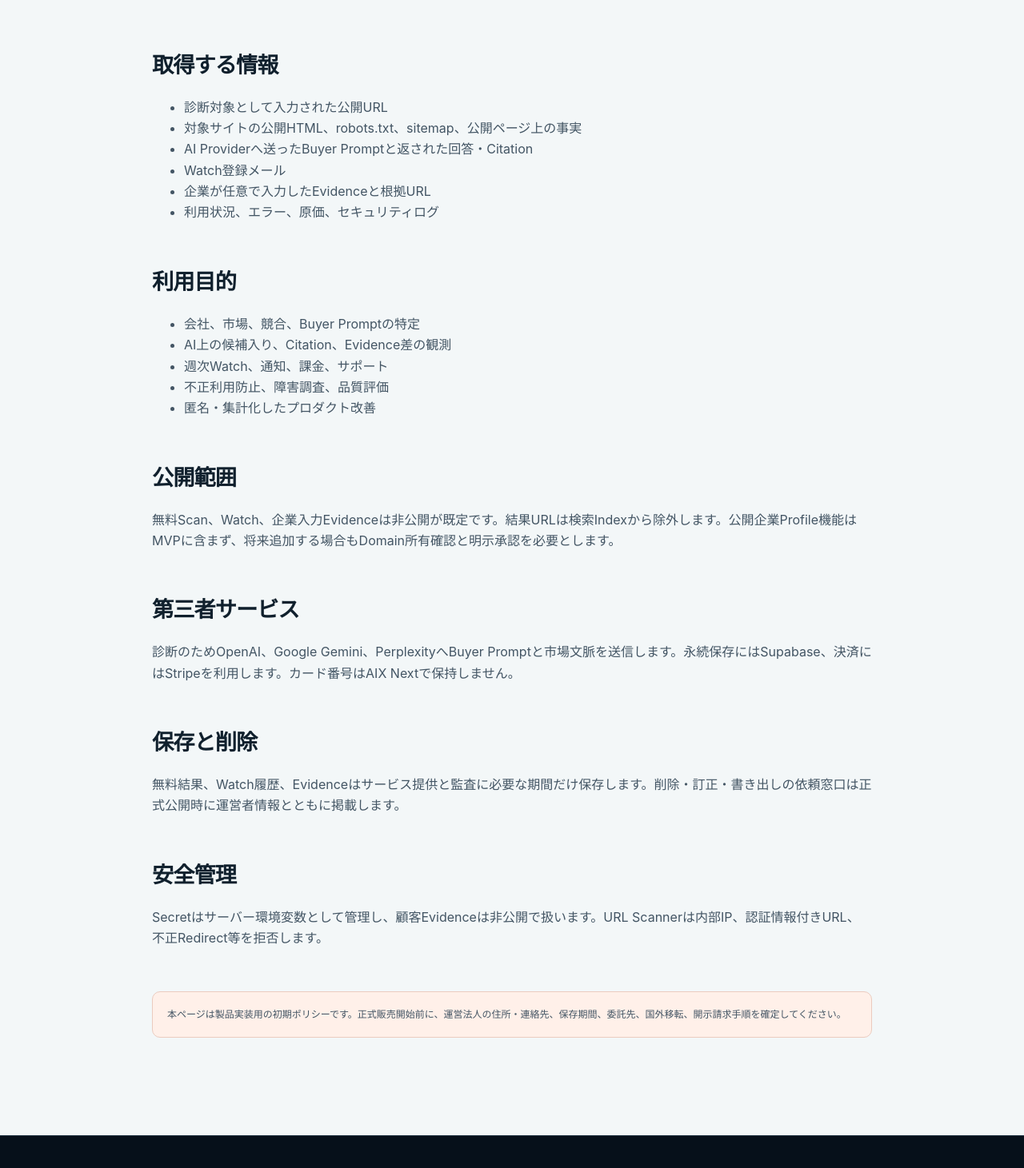
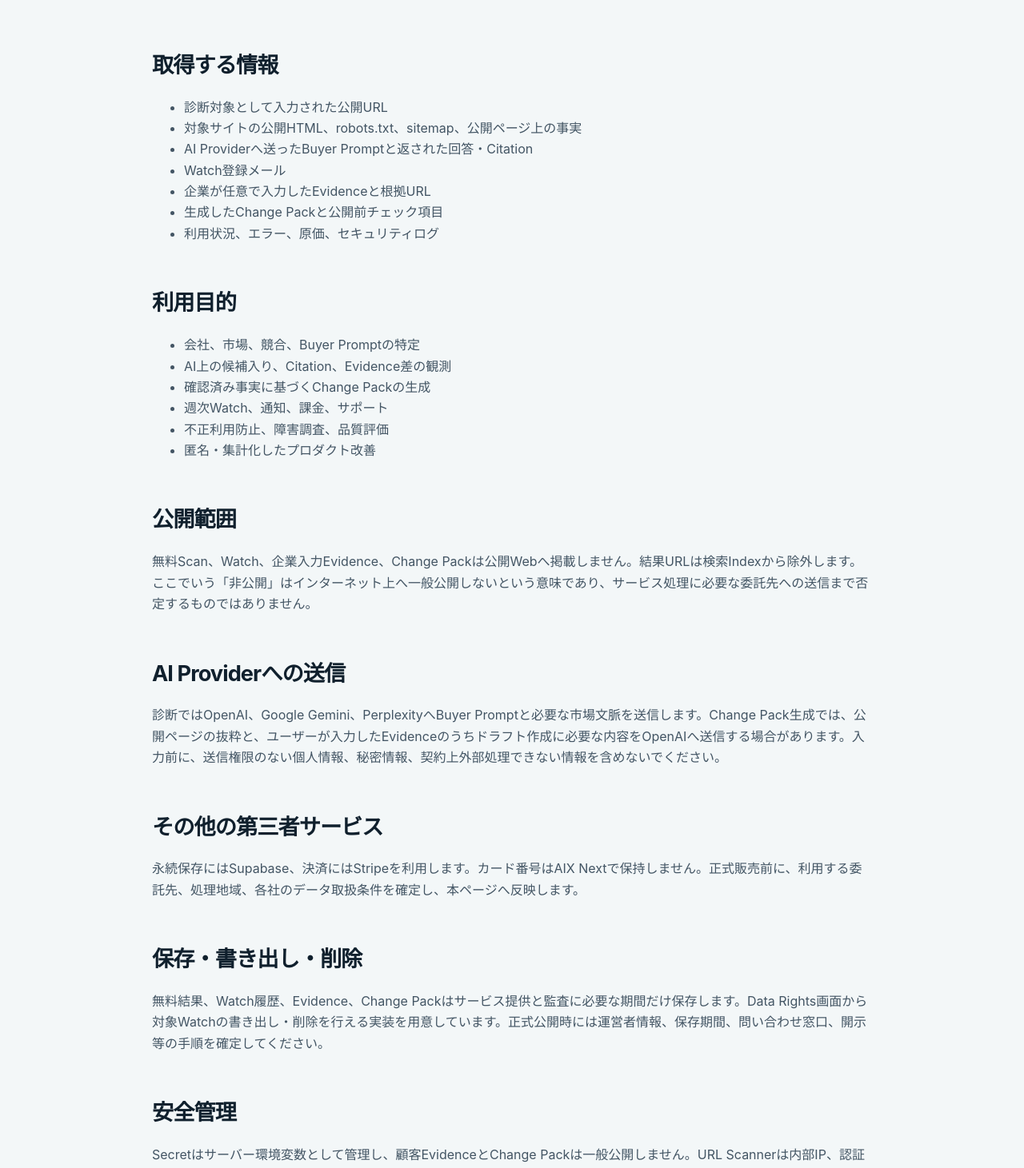
Before and after one commit to salve-de/AIX-next, a Next.js app: page /privacy in a window 1280 px wide. Shown: the part 520-1981 px from the top of the page at 80% size. Built offline with nearby package versions, Linux system fonts and the light colour scheme; no server answers.

Commit message:
disclose change pack evidence processing

```diff
--- a/app/privacy/page.tsx
+++ b/app/privacy/page.tsx
@@ -1,13 +1,14 @@
 import { MarketingShell } from "@/components/marketing-shell";
 
 export default function PrivacyPage() {
-  return <MarketingShell eyebrow="PRIVACY" title="公開Webを調べ、企業入力は非公開にする。" lead="AIX Nextは、診断に必要な範囲で公開サイト、AI回答、会社メール、企業が入力したEvidenceを取り扱います。">
-    <h2>取得する情報</h2><ul><li>診断対象として入力された公開URL</li><li>対象サイトの公開HTML、robots.txt、sitemap、公開ページ上の事実</li><li>AI Providerへ送ったBuyer Promptと返された回答・Citation</li><li>Watch登録メール</li><li>企業が任意で入力したEvidenceと根拠URL</li><li>利用状況、エラー、原価、セキュリティログ</li></ul>
-    <h2>利用目的</h2><ul><li>会社、市場、競合、Buyer Promptの特定</li><li>AI上の候補入り、Citation、Evidence差の観測</li><li>週次Watch、通知、課金、サポート</li><li>不正利用防止、障害調査、品質評価</li><li>匿名・集計化したプロダクト改善</li></ul>
-    <h2>公開範囲</h2><p>無料Scan、Watch、企業入力Evidenceは非公開が既定です。結果URLは検索Indexから除外します。公開企業Profile機能はMVPに含まず、将来追加する場合もDomain所有確認と明示承認を必要とします。</p>
-    <h2>第三者サービス</h2><p>診断のためOpenAI、Google Gemini、PerplexityへBuyer Promptと市場文脈を送信します。永続保存にはSupabase、決済にはStripeを利用します。カード番号はAIX Nextで保持しません。</p>
-    <h2>保存と削除</h2><p>無料結果、Watch履歴、Evidenceはサービス提供と監査に必要な期間だけ保存します。削除・訂正・書き出しの依頼窓口は正式公開時に運営者情報とともに掲載します。</p>
-    <h2>安全管理</h2><p>Secretはサーバー環境変数として管理し、顧客Evidenceは非公開で扱います。URL Scannerは内部IP、認証情報付きURL、不正Redirect等を拒否します。</p>
-    <p className="document-note">本ページは製品実装用の初期ポリシーです。正式販売開始前に、運営法人の住所・連絡先、保存期間、委託先、国外移転、開示請求手順を確定してください。</p>
+  return <MarketingShell eyebrow="PRIVACY" title="公開Webを調べ、企業入力は公開しない。" lead="AIX Nextは、診断・Watch・Change Packの提供に必要な範囲で公開サイト、AI回答、会社メール、企業が入力したEvidenceを取り扱います。">
+    <h2>取得する情報</h2><ul><li>診断対象として入力された公開URL</li><li>対象サイトの公開HTML、robots.txt、sitemap、公開ページ上の事実</li><li>AI Providerへ送ったBuyer Promptと返された回答・Citation</li><li>Watch登録メール</li><li>企業が任意で入力したEvidenceと根拠URL</li><li>生成したChange Packと公開前チェック項目</li><li>利用状況、エラー、原価、セキュリティログ</li></ul>
+    <h2>利用目的</h2><ul><li>会社、市場、競合、Buyer Promptの特定</li><li>AI上の候補入り、Citation、Evidence差の観測</li><li>確認済み事実に基づくChange Packの生成</li><li>週次Watch、通知、課金、サポート</li><li>不正利用防止、障害調査、品質評価</li><li>匿名・集計化したプロダクト改善</li></ul>
+    <h2>公開範囲</h2><p>無料Scan、Watch、企業入力Evidence、Change Packは公開Webへ掲載しません。結果URLは検索Indexから除外します。ここでいう「非公開」はインターネット上へ一般公開しないという意味であり、サービス処理に必要な委託先への送信まで否定するものではありません。</p>
+    <h2>AI Providerへの送信</h2><p>診断ではOpenAI、Google Gemini、PerplexityへBuyer Promptと必要な市場文脈を送信します。Change Pack生成では、公開ページの抜粋と、ユーザーが入力したEvidenceのうちドラフト作成に必要な内容をOpenAIへ送信する場合があります。入力前に、送信権限のない個人情報、秘密情報、契約上外部処理できない情報を含めないでください。</p>
+    <h2>その他の第三者サービス</h2><p>永続保存にはSupabase、決済にはStripeを利用します。カード番号はAIX Nextで保持しません。正式販売前に、利用する委託先、処理地域、各社のデータ取扱条件を確定し、本ページへ反映します。</p>
+    <h2>保存・書き出し・削除</h2><p>無料結果、Watch履歴、Evidence、Change Packはサービス提供と監査に必要な期間だけ保存します。Data Rights画面から対象Watchの書き出し・削除を行える実装を用意しています。正式公開時には運営者情報、保存期間、問い合わせ窓口、開示等の手順を確定してください。</p>
+    <h2>安全管理</h2><p>Secretはサーバー環境変数として管理し、顧客EvidenceとChange Packは一般公開しません。URL Scannerは内部IP、認証情報付きURL、不正Redirect等を拒否します。Change Packは公開Webまたは企業が入力した事実だけを素材とし、未確認数値を自動で事実化しない設計です。</p>
+    <p className="document-note">本ページは製品実装用の初期ポリシーです。正式販売開始前に、運営法人の住所・連絡先、保存期間、委託先、国外移転、各Providerの契約条件、開示請求手順を法務確認の上で確定してください。</p>
   </MarketingShell>;
 }
```
